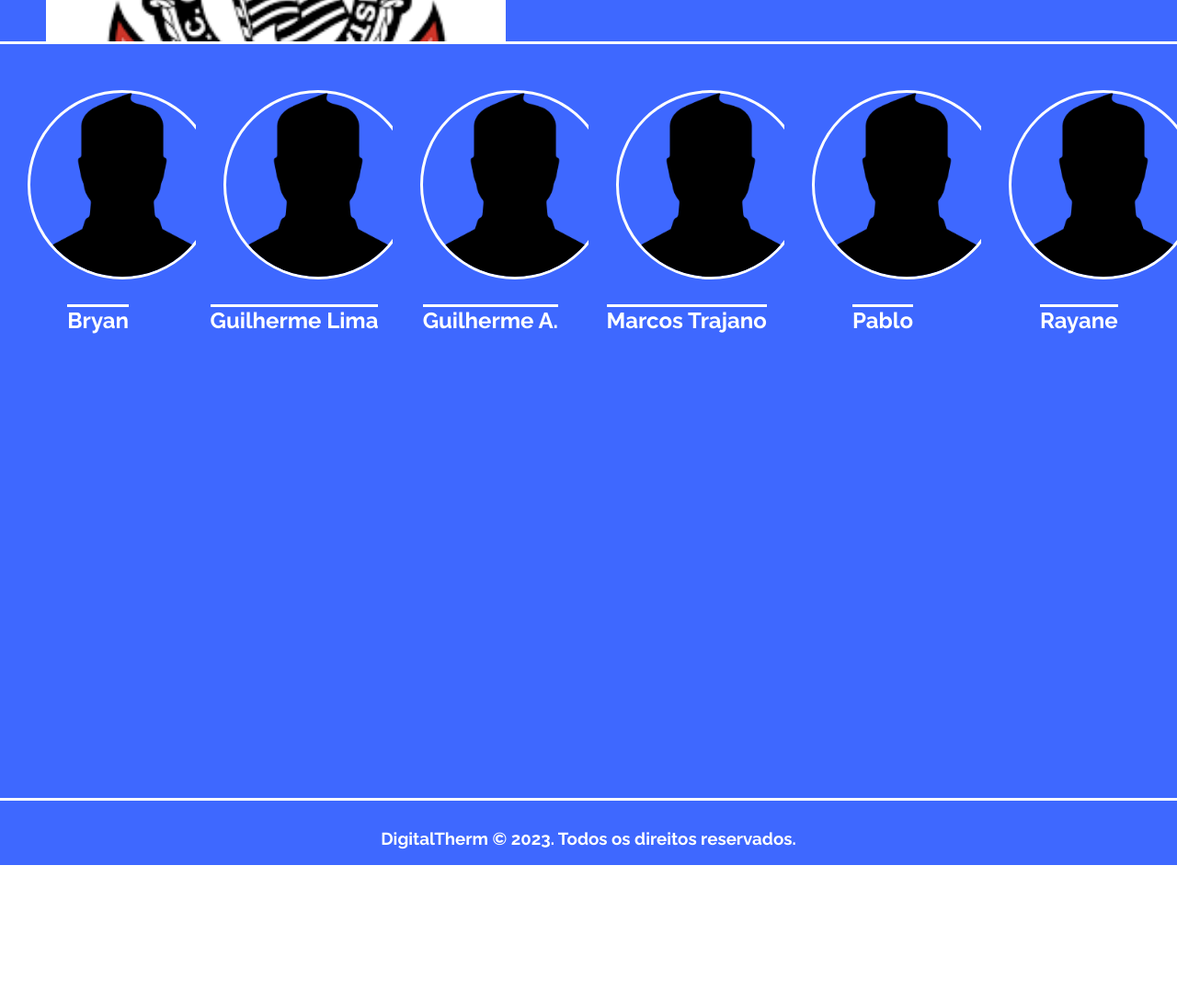
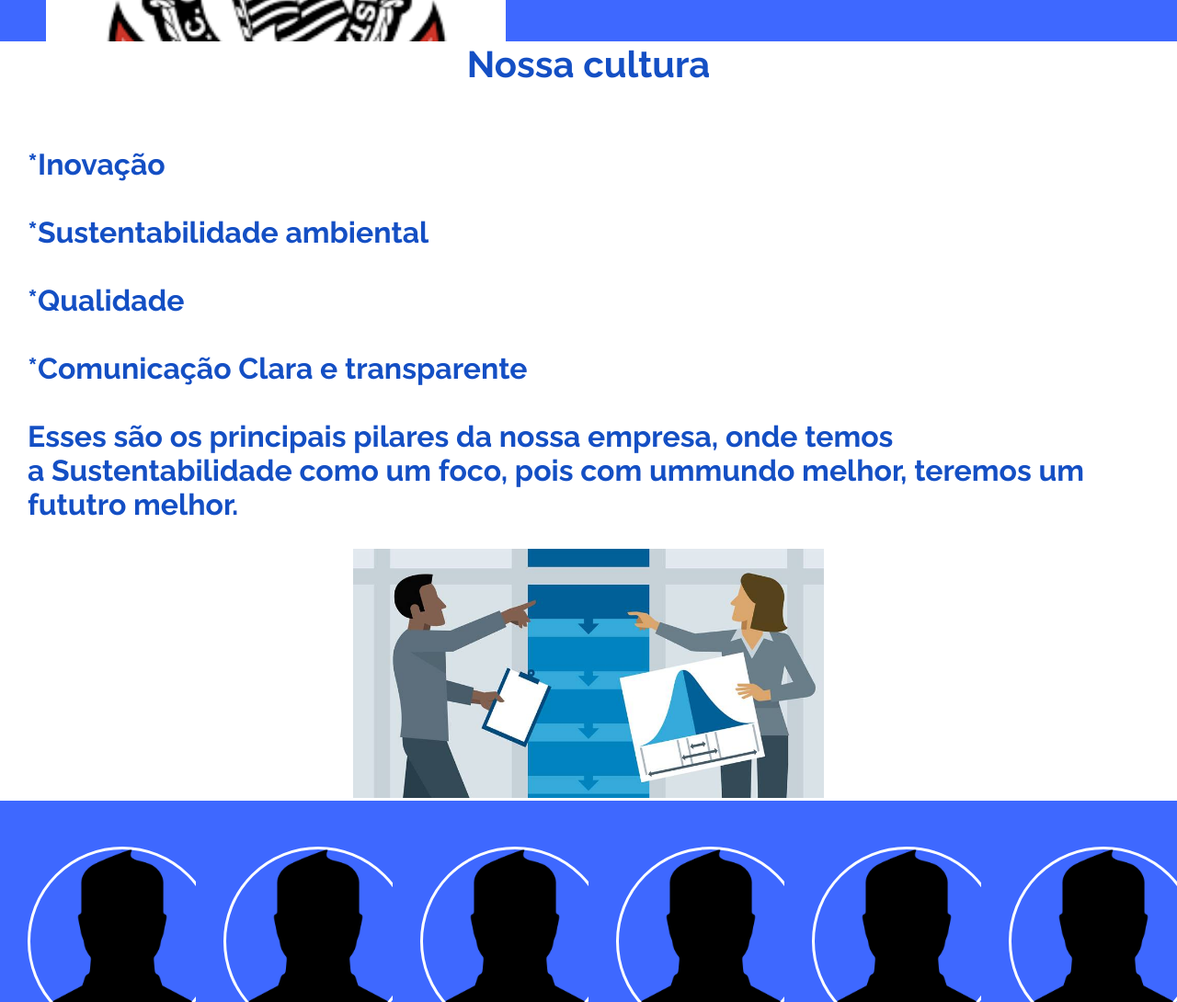
Before and after one commit to PablitoVocci/SPRINT2, a plain HTML site: page DigitalTherm/pags/index.html in a window 1280 px wide. Shown: the part 1660-2750 px from the top of the page at 92% size. Before the commit the page ends 2601 px from the top, so only its background shows below. Drawn offline with Linux system fonts and the light colour scheme; files whose address does not match are found by name.

Commit message:
Att Site

```diff
--- a/DigitalTherm/css/style.css
+++ b/DigitalTherm/css/style.css
@@ -199,6 +199,27 @@ footer h3{
 .img-teste img{
     width: 500px;
     height: 500px;
+}
 
+.cultura {
+    background-color: white;
+    color: #144FC4;
+    align-items: center;
+}
+
+.cultura .title {
+    font-size: 40px;
+    text-align: center;
 
 }
+
+.cultura .div_msg {
+    font-size: 32px;
+    text-align: left;
+    margin: 30px;
+}
+
+.img_cu img {
+    width: 40%;
+    height: 40%;
+}
--- a/DigitalTherm/pags/index.html
+++ b/DigitalTherm/pags/index.html
@@ -81,18 +81,34 @@
 
 
     </section>
-    <section class="index-tercearia">
+
+    <section class="index-secundaria cultura">
         <div>
+            <h1 class="title">Nossa cultura</h1>
+            <div class="div_msg">
+
+                <br>
+                *Inovação
+                <br><br>
+                *Sustentabilidade ambiental
+                <br><br>
+                *Qualidade
+                <br><br>
+                *Comunicação Clara e transparente
+                <br><br>
+                Esses são os principais pilares da nossa empresa, onde
+                temos<br> a Sustentabilidade
+                como um foco, pois com ummundo melhor, teremos um fututro melhor.
+
+            </div>
+
+            <div class="img_cu"><img src="../assets/IMG Cultura.jpg" alt=""></div>
 
         </div>
 
 
 
-
-
-
     </section>
-
 
     <section class="index-secundaria">
 
```
Also changed, not shown: DigitalTherm/assets/IMG Cultura.jpg (added).
